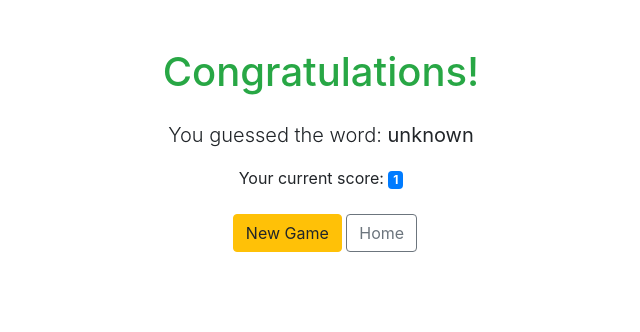
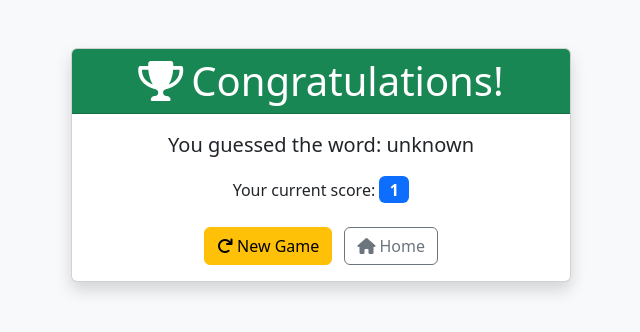
Before and after one commit to CedricDaGoat/ProjetAnglais, a Flask app: page /game_won in a window 1280 px wide. Shown: the top 332 px of the page, without its empty margins (319-959 px from the left). Run offline with Flask 3, Linux system fonts and the light colour scheme; some libraries are stand-ins or nearby versions.

Commit message:
fix: bugs, security, UI consistency, more DFTL songs
Agent-Logs-Url: https://github.com/CedricDaGoat/ProjetAnglais/sessions/86fe8097-8aac-4394-b7f3-8ac4495c9949

Co-authored-by: CedricDaGoat <185079628+CedricDaGoat@users.noreply.github.com>

```diff
--- a/app.py
+++ b/app.py
@@ -1,14 +1,14 @@
+import os
 from flask import Flask, render_template, request, redirect, url_for, session
 import json
 import random
-import functions
 import definition
 from definition import get_definition
 from words import word_set
 from songs import SONGS
 
 app = Flask(__name__)
-app.secret_key = 'votre_clé_secrète_ici'
+app.secret_key = os.environ.get('SECRET_KEY', 'change-me-in-production')
 
 CATEGORIES = [
     "History",
@@ -50,7 +50,8 @@ def init_game_state(nbrjoueur=1):
         'questions': load_questions(),
         'questions_posees': [],
         'question_actuelle': None,
-        'partie_commencee': False
+        'partie_commencee': False,
+        'question_counter': 0
     }
 
     # Initialiser le score maximum si nécessaire
@@ -98,6 +99,7 @@ def index():
                            joueur_actuel=game_state['joueur_actuel'],
                            categories=CATEGORIES,
                            partie_commencee=game_state['partie_commencee'],
+                           question_counter=game_state.get('question_counter', 0),
                            max_score=session.get('max_score', 0))
 
 
@@ -118,6 +120,7 @@ def question():
     question = random.choice(questions_disponibles)
     game_state['question_actuelle'] = question
     game_state['questions_posees'].append(question['id'])
+    game_state['question_counter'] = game_state.get('question_counter', 0) + 1
     session['game_state'] = game_state
 
     reponses = [question['correct_answer']] + question['incorrect_answers']
@@ -134,6 +137,7 @@ def question():
                                'question': question['question'],
                                'reponses': reponses
                            },
+                           question_counter=game_state['question_counter'],
                            max_score=session.get('max_score', 0))
 
 
@@ -195,9 +199,14 @@ def game():
     if 'secret_word' not in session or 'to_display' not in session or 'tries' not in session:
         init_game_state()
 
+    tries = session['tries']
+    # Map tries (9→0) to image index (0→6)
+    hangman_img = max(0, min(6, 9 - tries))
+
     return render_template('game.html',
                            word=session['to_display'],
-                           tries=session['tries'],
+                           tries=tries,
+                           hangman_img=hangman_img,
                            score=session.get('score', 0))
 
 @app.route('/new_game')
--- a/songs.py
+++ b/songs.py
@@ -50,4 +50,48 @@ SONGS = [
     {"artist": "Elton John", "title": "Rocket Man",
      "lyrics": "And I think it's gonna be a long long time 'til ...",
      "answer": "touchdown brings me 'round again to find"},
+
+    {"artist": "A-ha", "title": "Take On Me",
+     "lyrics": "Take on me, (take on me) take me on, (take on me) I'll ...",
+     "answer": "be gone in a day or two"},
+
+    {"artist": "Whitney Houston", "title": "I Will Always Love You",
+     "lyrics": "And I will always love you, I will always love you. You, ...",
+     "answer": "my darling you"},
+
+    {"artist": "Eagles", "title": "Hotel California",
+     "lyrics": "Welcome to the Hotel California, such a lovely place, such a lovely face. Plenty of room at the ...",
+     "answer": "hotel california"},
+
+    {"artist": "The Police", "title": "Every Breath You Take",
+     "lyrics": "Every breath you take, every move you make, every bond you break, every step you take, ...",
+     "answer": "i'll be watching you"},
+
+    {"artist": "Madonna", "title": "Like a Prayer",
+     "lyrics": "Life is a mystery, everyone must stand alone. I hear you call my name and it feels like ...",
+     "answer": "home"},
+
+    {"artist": "Coldplay", "title": "Yellow",
+     "lyrics": "Look at the stars, look how they shine for you, and everything you do, ...",
+     "answer": "yeah they were all yellow"},
+
+    {"artist": "Ed Sheeran", "title": "Shape of You",
+     "lyrics": "The club isn't the best place to find a lover, so the bar is where I ...",
+     "answer": "go"},
+
+    {"artist": "Imagine Dragons", "title": "Believer",
+     "lyrics": "First things first, I'ma say all the words inside my head. I'm fired up and tired of the way that ...",
+     "answer": "things have been"},
+
+    {"artist": "Dua Lipa", "title": "Levitating",
+     "lyrics": "If you wanna run away with me, I know a galaxy and I can take you for ...",
+     "answer": "a ride"},
+
+    {"artist": "The Weeknd", "title": "Blinding Lights",
+     "lyrics": "I've been tryna call, I've been on my own for long enough. Maybe you can show me how to love, ...",
+     "answer": "maybe"},
+
+    {"artist": "Pharrell Williams", "title": "Happy",
+     "lyrics": "It might seem crazy what I'm about to say. Sunshine she's here, ...",
+     "answer": "you can take a break"},
 ]
--- a/templates/dftl_wrong.html
+++ b/templates/dftl_wrong.html
@@ -4,7 +4,7 @@
 <div class="container">
     <div class="row mt-3">
         <div class="col">
-            <a href="{{ url_for('index') }}" class="btn btn-sm btn-outline-secondary">
+            <a href="{{ url_for('hello_world') }}" class="btn btn-sm btn-outline-secondary">
                 <i class="fas fa-home"></i> Home
             </a>
         </div>
--- a/templates/game.html
+++ b/templates/game.html
@@ -38,7 +38,7 @@
 
         <!-- Hangman image based on remaining tries -->
         <div class="mb-3">
-            <img src="{{ url_for('static', filename='hangman_' + tries|string + '.png') }}" alt="Hangman" class="hangman-image">
+            <img src="{{ url_for('static', filename='hangman' + hangman_img|string + '.png') }}" alt="Hangman" class="hangman-image">
             <p class="mt-2">Remaining attempts: <strong>{{ tries }}</strong></p>
         </div>
 
--- a/templates/game_won.html
+++ b/templates/game_won.html
@@ -1,19 +1,28 @@
 <!DOCTYPE html>
-<html>
+<html lang="en">
 <head>
-    <title>Game Won</title>
-    <link rel="stylesheet" href="https://stackpath.bootstrapcdn.com/bootstrap/4.3.1/css/bootstrap.min.css">
+    <meta charset="UTF-8">
+    <meta name="viewport" content="width=device-width, initial-scale=1.0">
+    <title>Congratulations!</title>
+    <link href="https://cdn.jsdelivr.net/npm/bootstrap@5.3.0/dist/css/bootstrap.min.css" rel="stylesheet">
+    <link href="https://cdnjs.cloudflare.com/ajax/libs/font-awesome/6.0.0/css/all.min.css" rel="stylesheet">
 </head>
-<body class="text-center">
+<body class="text-center bg-light">
     <div class="container mt-5">
-        <h1 class="text-success mb-4">Congratulations!</h1>
-        <p class="lead">You guessed the word: <strong>{{ session.get('secret_word', 'unknown') }}</strong></p>
-        <p>Your current score: <span class="badge badge-primary">{{ session.get('score', 0) }}</span></p>
-
-        <div class="mt-4">
-            <a href="/new_game" class="btn btn-warning ml-2">New Game</a>
-            <a href="/" class="btn btn-outline-secondary">Home</a>
+        <div class="card shadow mx-auto" style="max-width: 500px;">
+            <div class="card-header bg-success text-white">
+                <h1 class="mb-0"><i class="fas fa-trophy me-2"></i>Congratulations!</h1>
+            </div>
+            <div class="card-body">
+                <p class="lead">You guessed the word: <strong>{{ session.get('secret_word', 'unknown') }}</strong></p>
+                <p>Your current score: <span class="badge bg-primary fs-6">{{ session.get('score', 0) }}</span></p>
+                <div class="mt-4">
+                    <a href="/new_game" class="btn btn-warning me-2"><i class="fas fa-redo me-1"></i>New Game</a>
+                    <a href="/" class="btn btn-outline-secondary"><i class="fas fa-home me-1"></i>Home</a>
+                </div>
+            </div>
         </div>
     </div>
+    <script src="https://cdn.jsdelivr.net/npm/bootstrap@5.3.0/dist/js/bootstrap.bundle.min.js"></script>
 </body>
 </html>
--- a/words.py
+++ b/words.py
@@ -2,20 +2,20 @@ word_set = [
     "OFFICE", "MANAGER", "EMPLOYEE", "COLLEAGUE", "MEETING", "DEADLINE", "PROJECT", "GOAL", "OBJECTIVE", "TEAM",
     "SUPERVISOR", "INTERN", "RESUME", "INTERVIEW", "PROMOTION", "SALARY", "WAGE", "CONTRACT", "AGREEMENT", "FREELANCE",
     "CONSULTANT", "EXECUTIVE", "PRESENTATION", "REPORT", "SPREADSHEET", "COMPUTER", "KEYBOARD", "EMAIL", "CALENDAR", "SCHEDULE",
-    "PRODUCTIVITY", "PERFORMANCE", "EFFICIENCY", "DEADLINE", "TASK", "ASSIGNMENT", "RESPONSIBILITY", "LEADERSHIP", "STRATEGY", "PLANNING",
+    "PRODUCTIVITY", "PERFORMANCE", "EFFICIENCY", "TASK", "ASSIGNMENT", "RESPONSIBILITY", "LEADERSHIP", "STRATEGY", "PLANNING",
     "BRAINSTORM", "WORKSHOP", "TRAINING", "COACHING", "NETWORKING", "NEGOTIATION", "CLIENT", "CUSTOMER", "SUPPORT", "SERVICE",
     "SALES", "MARKETING", "ADVERTISING", "BRANDING", "FINANCE", "ACCOUNTING", "BUDGET", "INVOICE", "PAYMENT", "EXPENSES",
     "PROFIT", "LOSS", "REVENUE", "ANALYTICS", "STATISTICS", "DATA", "RESEARCH", "DEVELOPMENT", "DESIGN", "PRODUCTION",
-    "ENGINEERING", "CODING", "PROGRAMMING", "SOFTWARE", "HARDWARE", "IT", "TECHNICAL", "TOOLS", "EQUIPMENT", "PRINTER",
+    "ENGINEERING", "CODING", "PROGRAMMING", "SOFTWARE", "HARDWARE", "TECHNICAL", "TOOLS", "EQUIPMENT", "PRINTER",
     "SCANNER", "NOTEBOOK", "DESK", "CHAIR", "CUBICLE", "CONFERENCE", "REMOTE", "HYBRID", "ONBOARDING", "OFFBOARDING",
-    "HUMAN", "RESOURCES", "HR", "RECRUITMENT", "HIRING", "FIRING", "DISCIPLINE", "FEEDBACK", "APPRAISAL", "REVIEW",
+    "HUMAN", "RESOURCES", "RECRUITMENT", "HIRING", "FIRING", "DISCIPLINE", "FEEDBACK", "APPRAISAL", "REVIEW",
     "OVERTIME", "SHIFT", "HOURS", "BREAK", "LUNCH", "COFFEE", "COMMUTE", "TRANSPORT", "LOCATION", "WORKSPACE",
     "SECURITY", "ACCESS", "PASSWORD", "LOGIN", "VPN", "FIREWALL", "SERVER", "CLOUD", "STORAGE", "BACKUP",
     "POLICY", "COMPLIANCE", "REGULATION", "LEGAL", "AUDIT", "RISK", "INSURANCE", "BENEFITS", "HEALTHCARE", "PENSION",
     "MOTIVATION", "ENGAGEMENT", "CULTURE", "DIVERSITY", "INCLUSION", "COLLABORATION", "TEAMWORK", "COMMUNICATION", "CONFLICT", "RESOLUTION",
-    "ESCALATION", "SUPERVISION", "DELEGATION", "INITIATIVE", "OWNERSHIP", "DEADLINE", "PRIORITY", "MILESTONE", "TIMELINE", "WORKFLOW",
+    "ESCALATION", "SUPERVISION", "DELEGATION", "INITIATIVE", "OWNERSHIP", "PRIORITY", "MILESTONE", "TIMELINE", "WORKFLOW",
     "TEMPLATE", "FORM", "DOCUMENT", "MEMO", "NOTICE", "BULLETIN", "ANNOUNCEMENT", "NEWSLETTER", "MANUAL", "PROCEDURE",
-    "POLICY", "GUIDELINES", "COMPLIANCE", "ETHICS", "INTEGRITY", "TRANSPARENCY", "ACCOUNTABILITY", "RESPECT", "COMMITMENT", "INNOVATION",
+    "GUIDELINES", "ETHICS", "INTEGRITY", "TRANSPARENCY", "ACCOUNTABILITY", "RESPECT", "COMMITMENT", "INNOVATION",
     "ENTREPRENEUR", "STARTUP", "PITCH", "VENTURE", "CAPITAL", "INVESTOR", "STAKEHOLDER", "BOARD", "CEO", "FOUNDER",
     "ASSISTANT", "ADMINISTRATOR", "ANALYST", "DESIGNER", "DEVELOPER", "TECHNICIAN", "SPECIALIST", "ADVISOR", "OPERATOR", "AGENT",
     "PLANNER", "STRATEGIST", "ORGANIZER", "LIAISON", "COORDINATOR", "MENTOR", "TRAINEE", "PROBATION", "EVALUATION", "RESULT"
```
Also changed, not shown: templates/game_lost.html (+19 -10 lines).
